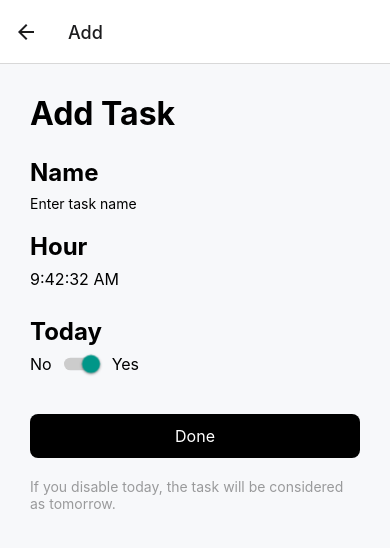
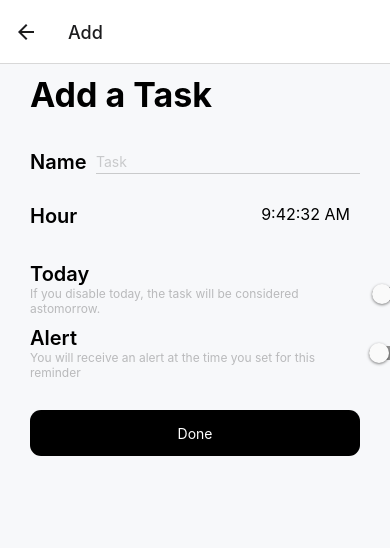
Before and after one commit to N1k0l1n/Todo-Native-MinimalDesign, a React Native app: screen /Add in a window 390 px wide. Shown: the top 548 px of the page. Built offline with nearby package versions, Linux system fonts and the light colour scheme.

Commit message:
fix AddTodo, stable

```diff
--- a/package.json
+++ b/package.json
@@ -14,6 +14,7 @@
     "@react-navigation/stack": "^6.3.17",
     "@reduxjs/toolkit": "^1.9.5",
     "expo": "~48.0.18",
+    "expo-notifications": "~0.18.1",
     "expo-status-bar": "~1.4.4",
     "lottie-react-native": "5.1.4",
     "moment": "^2.29.4",
--- a/screens/AddTodo.js
+++ b/screens/AddTodo.js
@@ -1,19 +1,21 @@
 import React, { useState } from 'react';
-import { StyleSheet, Text, View, Switch, TouchableOpacity, TextInput } from 'react-native';
+import { View, TouchableOpacity, Text, StyleSheet, TextInput, Switch, TouchableWithoutFeedback, Keyboard } from 'react-native';
 import DateTimePicker from '@react-native-community/datetimepicker';
 import { useDispatch, useSelector } from 'react-redux';
 import { addTodoReducer } from '../redux/todoSlice';
 import AsyncStorage from '@react-native-async-storage/async-storage';
 import { useNavigation } from '@react-navigation/native';
+import * as Notifications from 'expo-notifications';
 
 const AddTodo = () => {
   const [name, setName] = useState('');
   const [date, setDate] = useState(new Date());
-  const [isToday, setIsToday] = useState(true);
+  const [isToday, setIsToday] = useState(false);
+  const [withAlert, setWithAlert] = useState(false);
+  const [showClock, setShowClock] = useState(false);
   const listTodos = useSelector(state => state.todos.todos);
+  const navigation = useNavigation();
   const dispatch = useDispatch();
-  const navigation = useNavigation();
-  const [selectedDate, setSelectedDate] = useState(null);
 
   const addTodo = async () => {
     const newTodo = {
@@ -22,14 +24,37 @@ const AddTodo = () => {
       hour: date.toString(),
       isToday: isToday,
       isCompleted: false,
-    }
+    };
+
     try {
       await AsyncStorage.setItem("@Todos", JSON.stringify([...listTodos, newTodo]));
       dispatch(addTodoReducer(newTodo));
       console.log("Todos added successfully");
+
+      if (withAlert) {
+        scheduleTodoNotification(newTodo);
+      }
+
       navigation.goBack();
     } catch (err) {
       console.log(err);
+    }
+  };
+
+  const scheduleTodoNotification = async (todo) => {
+    const trigger = new Date(todo.hour);
+
+    try {
+      await Notifications.scheduleNotificationAsync({
+        content: {
+          title: 'Alert! You have a task to do!',
+          body: todo.text,
+        },
+        trigger,
+      });
+      console.log('Notification scheduled');
+    } catch (e) {
+      alert('The notification failed to schedule. Make sure the hour is valid.');
     }
   };
 
@@ -41,76 +66,99 @@ const AddTodo = () => {
   };
 
   return (
+    <TouchableWithoutFeedback onPress={() => Keyboard.dismiss()}>
       <View style={styles.container}>
-      <Text style={styles.title}>Add Task</Text>
+        <Text style={styles.title}>Add a Task</Text>
         <View style={styles.inputContainer}>
-        <Text style={styles.label}>Name</Text>
+          <Text style={styles.inputTitle}>Name</Text>
           <TextInput
-          style={styles.input}
-          value={name}
-          onChangeText={setName}
-          placeholder="Enter task name"
+            style={styles.textInput}
+            placeholder="Task"
+            placeholderTextColor="#00000030"
+            onChangeText={text => setName(text)}
           />
         </View>
         <View style={styles.inputContainer}>
-        <Text style={styles.label}>Hour</Text>
-        <TouchableOpacity style={styles.clockContainer} onPress={() => setSelectedDate(date)}>
+          <Text style={styles.inputTitle}>Hour</Text>
+          <TouchableOpacity style={styles.clockContainer} onPress={() => setShowClock(true)}>
             <Text style={styles.clockText}>{date.toLocaleTimeString()}</Text>
           </TouchableOpacity>
-        {selectedDate && (
+          {showClock && (
             <DateTimePicker
-            value={selectedDate}
+              value={date}
               mode="time"
-            display={Platform.OS === 'ios' ? 'spinner' : 'default'}
+              display="default"
               onChange={handleDateChange}
             />
           )}
         </View>
-      <View style={styles.inputContainer}>
-        <Text style={styles.label}>Today</Text>
-        <View style={styles.switchContainer}>
-          <Text style={styles.switchLabel}>No</Text>
+        <View style={[styles.inputContainer, { paddingBottom: 0, alignItems: 'center' }]}>
+          <View>
+            <Text style={styles.inputTitle}>Today</Text>
+            <Text style={{ color: '#00000040', fontSize: 12, maxWidth: '84%', paddingBottom: 10 }}>
+              If you disable today, the task will be considered astomorrow.
+            </Text>
+          </View>
           <Switch
-            style={styles.switch}
             value={isToday}
             onValueChange={value => setIsToday(value)}
-            trackColor={{ false: "#CCCCCC", true: "#CCCCCC" }}
-            thumbColor={isToday ? "#000000" : "#FFFFFF"}
           />
-          <Text style={styles.switchLabel}>Yes</Text>
         </View>
-      </View>
-      <TouchableOpacity style={styles.button} onPress={addTodo}>
-        <Text style={styles.buttonText}>Done</Text>
-      </TouchableOpacity>
-      <Text style={styles.infoText}>
-        If you disable today, the task will be considered as tomorrow.
+        <View style={[styles.inputContainer, { paddingBottom: 0, alignItems: 'center' }]}>
+          <View>
+            <Text style={styles.inputTitle}>Alert</Text>
+            <Text style={{ color: '#00000040', fontSize: 12, maxWidth: '85%' }}>
+              You will receive an alert at the time you set for this reminder
             </Text>
           </View>
+          <Switch
+            value={withAlert}
+            onValueChange={value => setWithAlert(value)}
+          />
+        </View>
+        <TouchableOpacity onPress={addTodo} style={styles.button}>
+          <Text style={{ color: 'white' }}>Done</Text>
+        </TouchableOpacity>
+      </View>
+    </TouchableWithoutFeedback>
   );
-}
+};
 
 const styles = StyleSheet.create({
+  title: {
+    fontSize: 34,
+    fontWeight: 'bold',
+    marginBottom: 35,
+    marginTop: 10,
+  },
+  textInput: {
+    borderBottomColor: '#00000030',
+    borderBottomWidth: 1,
+    width: '80%',
+  },
   container: {
     flex: 1,
     backgroundColor: '#F7F8FA',
-    padding: 30,
+    paddingHorizontal: 30,
   },
-  title: {
-    fontSize: 32,
-    fontWeight: 'bold',
-    marginBottom: 25,
+  inputTitle: {
+    fontSize: 20,
+    fontWeight: '600',
+    lineHeight: 24,
   },
   inputContainer: {
-    marginBottom: 20,
+    justifyContent: 'space-between',
+    flexDirection: 'row',
+    paddingBottom: 30,
   },
-  label: {
-    fontSize: 24,
-    fontWeight: 'bold',
-    marginBottom: 8,
-  },
-  input: {
-    borderColor: '#CCCCCC',
+  button: {
+    marginTop: 30,
+    marginBottom: 15,
+    alignItems: 'center',
+    justifyContent: 'center',
+    backgroundColor: '#000000',
+    height: 46,
+    borderRadius: 11,
   },
   clockContainer: {
     flexDirection: 'row',
@@ -121,33 +169,6 @@ const styles = StyleSheet.create({
     fontSize: 16,
     marginRight: 10,
   },
-  switchContainer: {
-    flexDirection: 'row',
-    alignItems: 'center',
-  },
-  switchLabel: {
-    fontSize: 16,
-    marginRight: 10,
-  },
-  switch: {
-    transform: [{ scaleX: 0.9 }, { scaleY: 0.9 }],
-    marginRight: 10,
-  },
-  button: {
-    backgroundColor: '#000000',
-    borderRadius: 8,
-    paddingVertical: 12,
-    alignItems: 'center',
-    marginTop: 20,
-  },
-  buttonText: {
-    color: 'white',
-    fontSize: 16,
-  },
-  infoText: {
-    color: '#00000060',
-    marginTop: 20,
-  },
 });
 
 export default AddTodo;
```
Also changed, not shown: 1 other file (tests, documents, lock files or other folders). Lines whose indentation alone changed are shown as unchanged.
